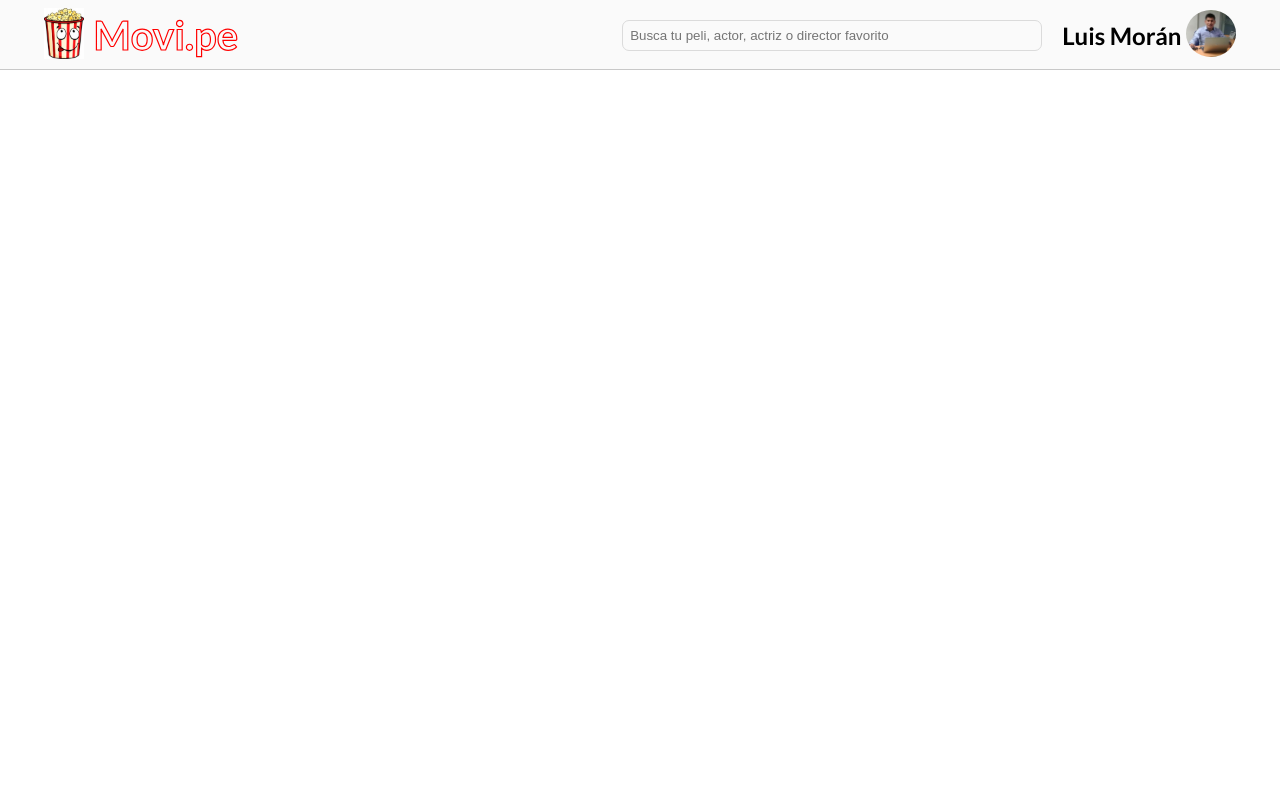
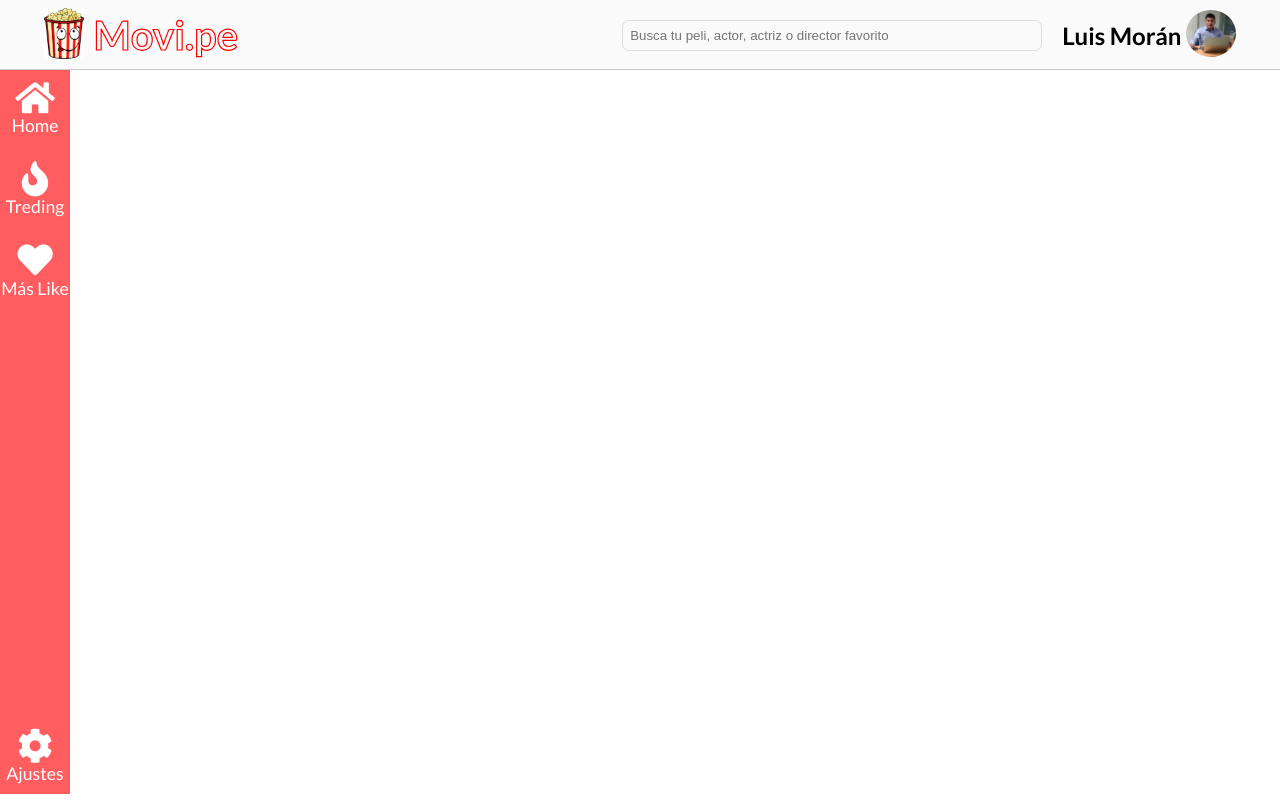
Before and after one commit to lmoran/CSS-GRID-RETO1-MOVIE.PE, a plain HTML site: page index.html in a window 1280 px wide. Drawn offline with Linux system fonts and the light colour scheme.

Commit message:
terminando el nav

```diff
--- a/css/styles.css
+++ b/css/styles.css
@@ -98,10 +98,47 @@
 
         .nav {
             grid-area: nav;
+            background: #ff5d60;
         }
 
-        .contenido {
-            grid-area: contenido;
+        .nav-container {
+            height: 88vh;
+            display: grid;
+            grid-template-rows: repeat(3, auto) 1fr auto;
+            grid-template-areas: "home" "fire" "like" "." "ajust";
+            grid-gap: 25px;
+            padding: 10px 0;
+        }
+
+        .navi {
+            color: white;
+            font-size: 1.1em;
+            text-align: center;
+            text-decoration: none;
+        }
+
+        .navi i {
+            font-size: 2em;
+        }
+
+        .navi p {
+            margin: 0;
+        }
+
+        .home {
+            grid-area: home;
+        }
+
+        .fire {
+            grid-area: fire;
+        }
+
+        .like {
+            grid-area: like;
+        }
+
+        .ajust {
+            grid-area: ajust;
         }
 
         @media screen and (max-width:1024px) {
--- a/index.html
+++ b/index.html
@@ -31,26 +31,26 @@
                 </div>
             </div>
         </header>
-        <!-- <section class="nav">
+        <section class="nav">
             <div class="nav-container">
-                <a href="#" class="home">
+                <a href="#" class="navi home">
                     <i class="fas fa-home"></i>
                     <p>Home</p>
                 </a>
-                <a href="#" class="fire">
+                <a href="#" class="navi fire">
                     <i class="fas fa-fire"></i>
                     <p>Treding</p>
                 </a>
-                <a href="#" class="like">
+                <a href="#" class="navi like">
                     <i class="fas fa-heart"></i>
                     <p>Más Like</p>
                 </a>
-                <a href="#" class="ajust">
+                <a href="#" class="navi ajust">
                     <i class="fas fa-cog"></i>
                     <p>Ajustes</p>
                 </a>
             </div>
-        </section> -->
+        </section>
         <!-- <section class="contenido">
             <article class="contenido-estreno">
                 <div class="titulo">
```
